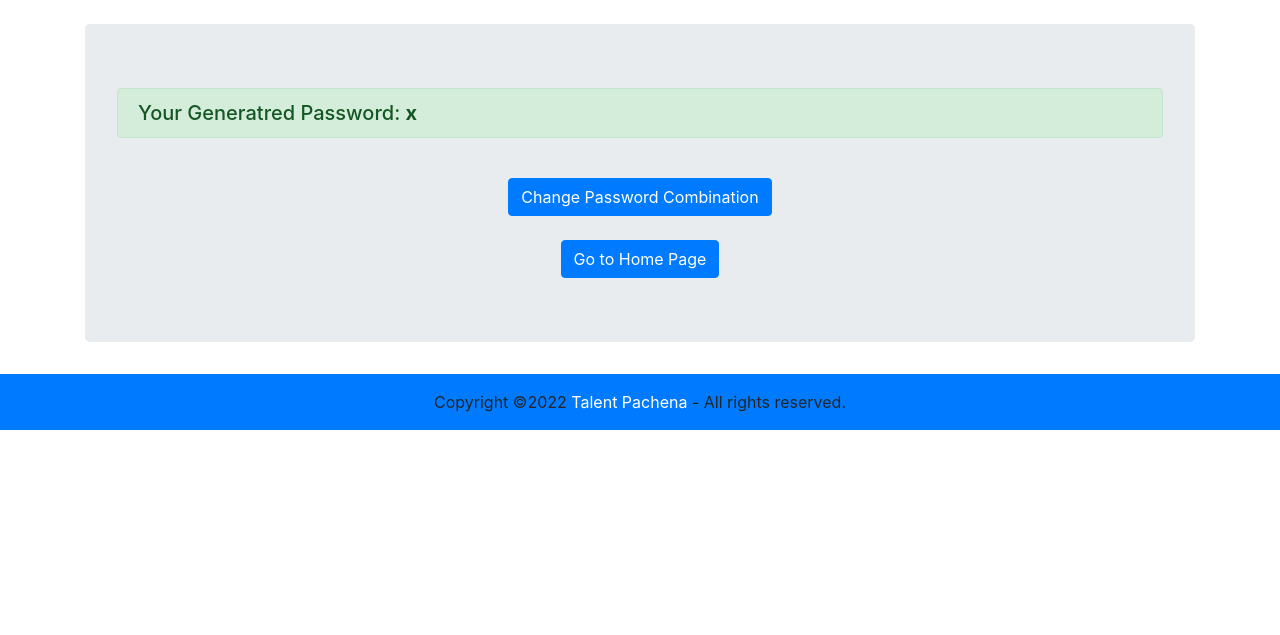
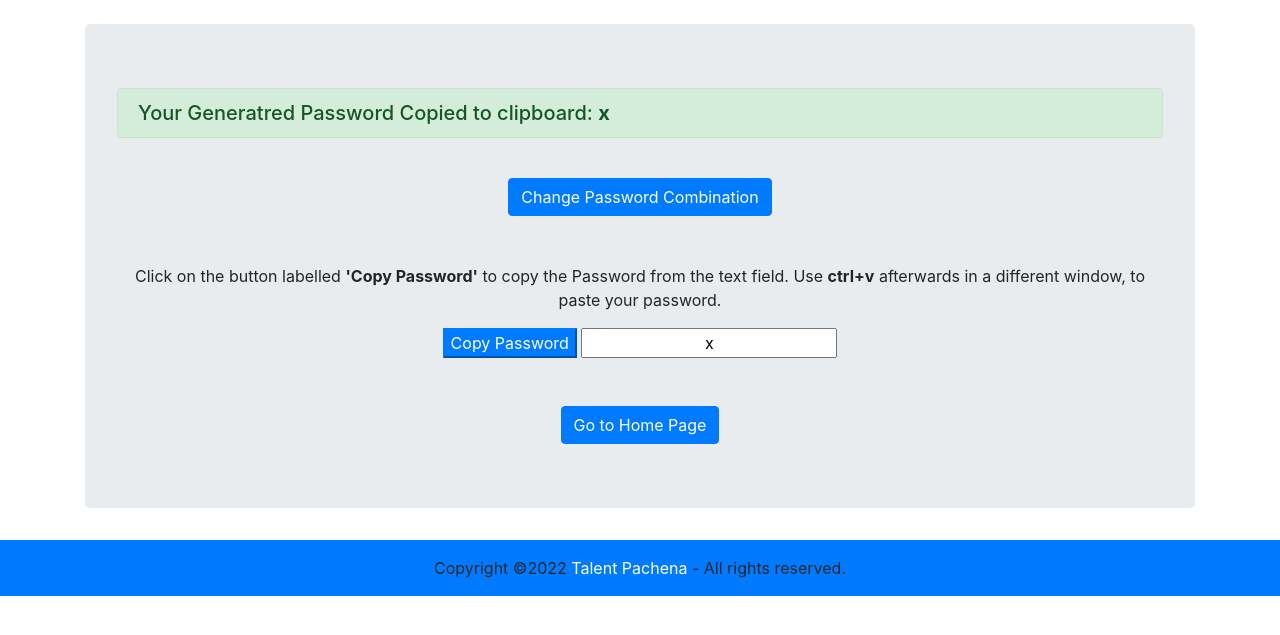
Before and after one commit to talentpachena/django-random-password-generator, a Django app: template random_pass_gen/generator/templates/generator/password.html in a window 1280 px wide. Shown: the part 56-691 px from the top of the page. Run offline with Django 4.2, Linux system fonts and the light colour scheme; the template is opened without the code that fills it: most values are stand-ins (such as "Sample title", 1, 10 or a date in 2020); some libraries are stand-ins or nearby versions.

Commit message:
added code to copy password to clipboard from application

```diff
--- a/random_pass_gen/generator/templates/generator/generate_password.html
+++ b/random_pass_gen/generator/templates/generator/generate_password.html
@@ -35,6 +35,7 @@
         Special
       </label>
     </div>
+    <input type="hidden" name="alignment" value="{{thePassedValue}}" />
     <button class="btn btn-success" type="submit">Generate Password</button>
 </form>
 <br>
--- a/random_pass_gen/generator/templates/generator/home.html
+++ b/random_pass_gen/generator/templates/generator/home.html
@@ -2,7 +2,7 @@
 {% block content %}
 
 <div class="jumbotron text-center">
-  <h1>This app will help you generate a strong password</h1>
+  <h1>This app will help you to generate a strong password</h1>
   <p>Are you in need of a strong Password? Hit the button below:</p>
 </div>
 <br>
--- a/random_pass_gen/generator/templates/generator/password.html
+++ b/random_pass_gen/generator/templates/generator/password.html
@@ -1,14 +1,34 @@
 {% extends 'generator/base.html' %}
 {% block content %}
 
-<h5 class="alert alert-success">Your Generatred Password: <strong>{{password}}</strong></h5>
+<h5 class="alert alert-success">Your Generatred Password Copied to clipboard: <strong>{{thepassword}}</strong></h5>
 
 <div class="text-center">
     <br>
     <a role="button" class="btn btn-primary" href="{% url 'generate_password' %}">Change Password Combination</a>
-    <div class="text-center">
-        <br>
-        <a role="button" class="btn btn-primary" href="{% url 'home' %}">Go to Home Page</a>
-    </div>
+    <br>
+    <br>
+</div>
+<br>
+<!-- Copy Password using Javascript -->
+<div class="text-center">
+    <p>Click on the button labelled <b>'Copy Password'</b> to copy the Password from the text field. Use <b>ctrl+v</b> afterwards in a different window, to paste your password.</p>
+
+    <button class="btn-primary"style="text-align:center;" onclick="CopyPassword()">Copy Password</button>
+     <input style="text-align:center;" type="text" value="{{thepassword}}"id="password">
+
+     <script>
+        function CopyPassword() {
+        var text = document.getElementById('password')
+        text.select();
+        document.execCommand('copy')
+      }
+      </script>
+</div>
+<!-- End Of Copying Password using Javascript -->
+<br>
+<div class="text-center">
+    <br>
+    <a role="button" class="btn btn-primary" href="{% url 'home' %}">Go to Home Page</a>
 </div>
 {% endblock %}
--- a/random_pass_gen/generator/views.py
+++ b/random_pass_gen/generator/views.py
@@ -1,5 +1,6 @@
 from django.shortcuts import render
 import random
+import pyperclip as pc # importing the library for copying sting to clipboard
 
 def home(request):
     return render(request, 'generator/home.html')
```
